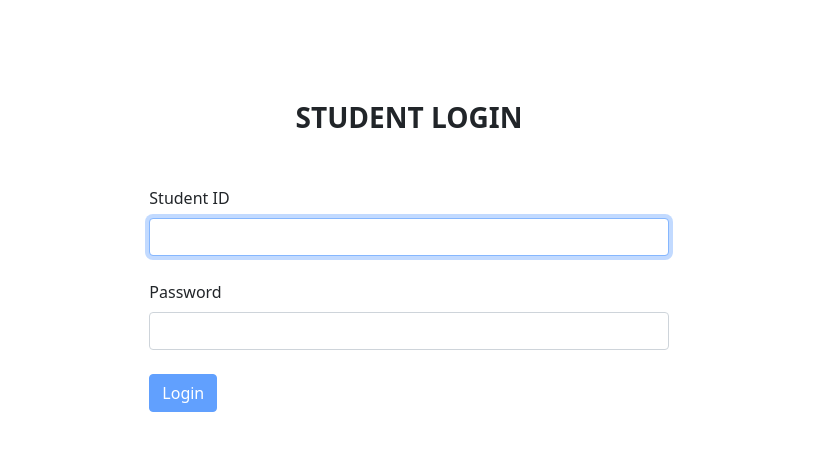
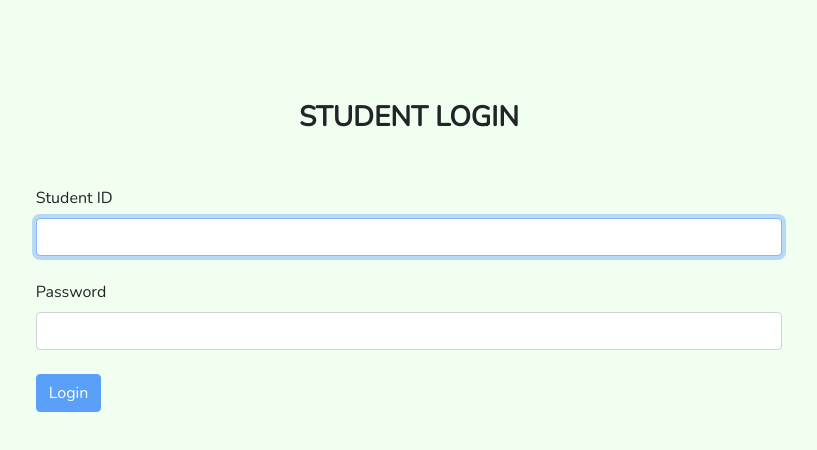
Before and after one commit to Paddybaba/myclinic, a Next.js app in the folder revision/: page /login/loginPage in a window 1280 px wide. Shown: the top 450 px of the page, without its empty margins (231-1048 px from the left). Built offline with nearby package versions, Linux system fonts and the light colour scheme.

Commit message:
continue designing

```diff
--- a/revision/pages/_app.js
+++ b/revision/pages/_app.js
@@ -1,12 +1,10 @@
-import "../styles/globals.css";
 import "../src/components/mycss.css";
 import "../node_modules/bootstrap/dist/css/bootstrap.min.css";
 import "bootstrap/dist/css/bootstrap.min.css";
 import React from "react";
 import { Provider } from "react-redux";
 import store from "../redux/store";
-
-
+import "../styles/globals.css";
 
 // console.warn("store from app", store);
 function MyApp({ Component, pageProps }) {
--- a/revision/pages/login/loginPage.js
+++ b/revision/pages/login/loginPage.js
@@ -37,11 +37,14 @@ const loginPage = (props) => {
   }
 
   return (
-    <div className="row mt-5">
+    <div
+      className="row gx-0"
+      style={{ height: "100vh", backgroundColor: "honeydew" }}
+    >
       <Head>
         <title>Student Login</title>
       </Head>
-      <div className="col-5 mx-auto">
+      <div className="col-7 mt-5 mx-auto">
         <div className="text-center text-uppercase fs-3 fw-bold my-5">
           Student Login
         </div>
--- a/revision/src/components/mycss.css
+++ b/revision/src/components/mycss.css
@@ -1,3 +1,24 @@
+body {
+  background-color: honeydew;
+}
+/* //STARTING PAGE /// */
+.image-box {
+  width: 200;
+  height: 200;
+  align-items: "center";
+  display: "flex";
+  justify-content: "center";
+  padding-top: 100px;
+  animation: bounce 800ms alternate infinite;
+}
+@keyframes bounce {
+  from {
+    transform: translateY(50px);
+  }
+  to {
+    transform: translateY(-50px);
+  }
+}
 .box-login {
   display: flex;
   align-items: center;
--- a/revision/styles/globals.css
+++ b/revision/styles/globals.css
@@ -8,6 +8,7 @@ body {
     Oxygen, Ubuntu, Cantarell, Fira Sans, Droid Sans, Helvetica Neue, sans-serif;
   overflow-y: hidden;
   height: 100%;
+  /* background-color: honeydew; */
 }
 
 a {
```
Also changed, not shown: revision/pages/index.js (+3 -1 lines), revision/pages/test/result_page.js (+3 -0 lines), revision/pages/test/selectTest.js (+6 -3 lines), revision/public/questionmark.png (added).
